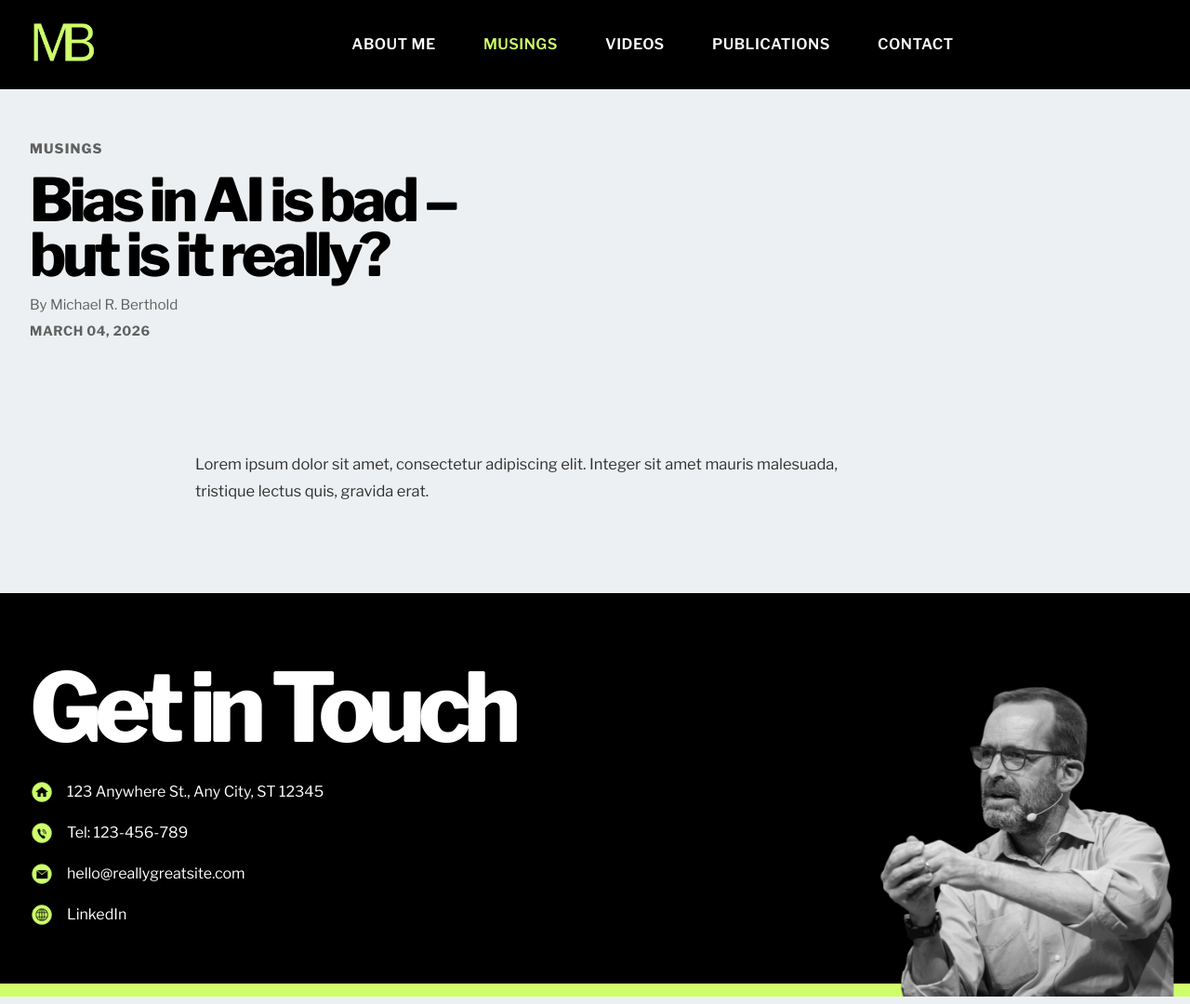
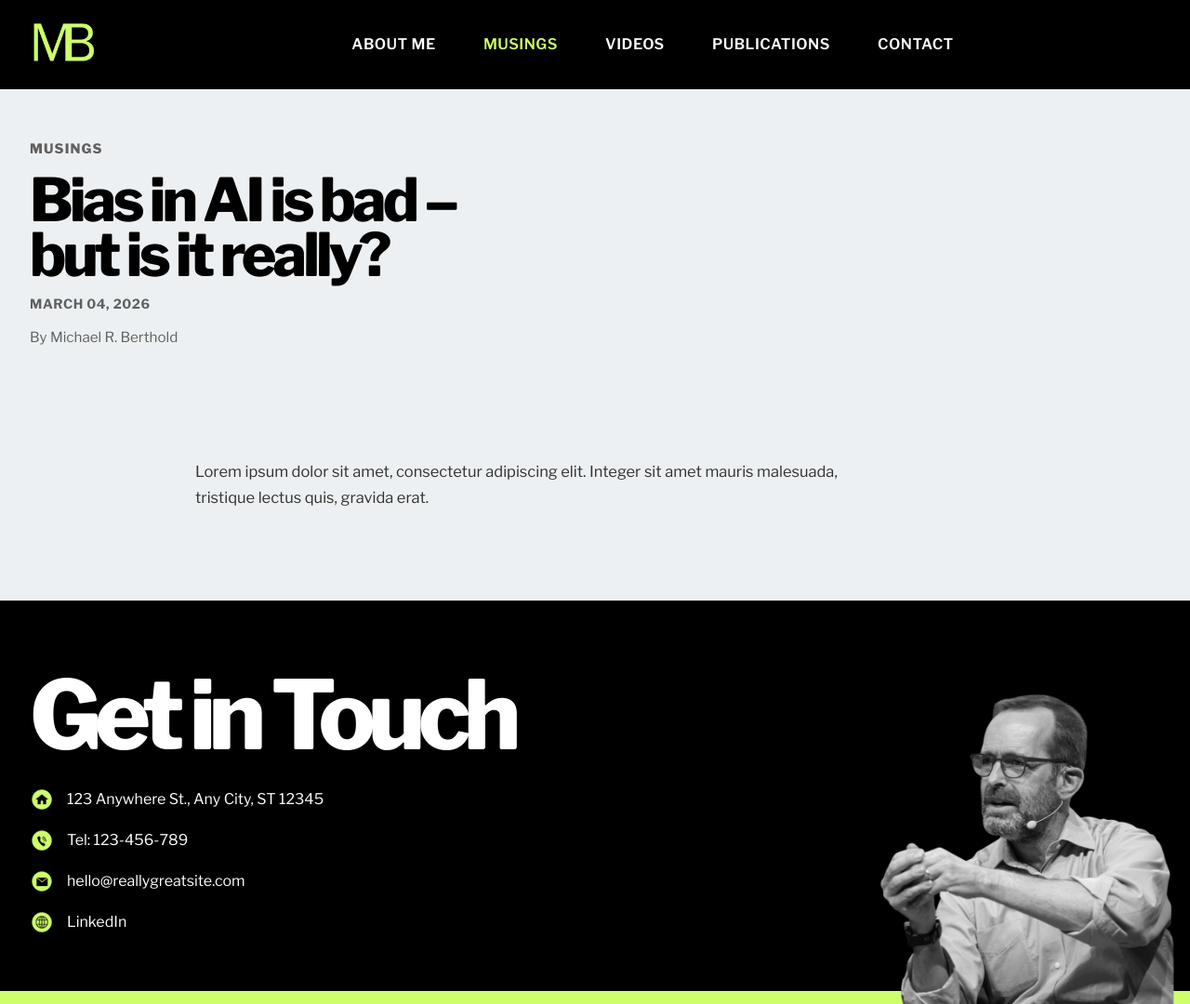
Before and after one commit to lacahelpme/mb, a Jekyll site: the page built from _musings/2026-03-04-bias-in-ai-is-bad-but-is-it-really.md, in a window 1280 px wide. Shown: the whole page at 93% size. Built offline with Jekyll 4.4.1, drawn with Linux system fonts in a browser that asks for light colours.

Commit message:
Update article.html

```diff
--- a/_layouts/article.html
+++ b/_layouts/article.html
@@ -4,22 +4,24 @@ layout: default
 
 <article class="article-page">
   <header class="article-subpage-intro">
-    <div class="container">
+    <div class="container article-shell">
       <p class="article-subpage-kicker">MUSINGS</p>
 
       <h1 class="article-subpage-title">{{ page.title }}</h1>
 
-      {% if page.author_line %}
-      <p class="article-subpage-author">{{ page.author_line }}</p>
-      {% endif %}
+      <div class="article-subpage-meta">
+        {% if page.date %}
+        <p class="article-subpage-date">{{ page.date | date: "%B %d, %Y" }}</p>
+        {% endif %}
 
-      {% if page.date %}
-      <p class="article-subpage-date">{{ page.date | date: "%B %d, %Y" }}</p>
-      {% endif %}
+        {% if page.author_line %}
+        <p class="article-subpage-author">{{ page.author_line }}</p>
+        {% endif %}
+      </div>
     </div>
   </header>
 
-  <div class="container article-body">
+  <div class="container article-body article-shell">
     {{ content }}
   </div>
 </article>
```
